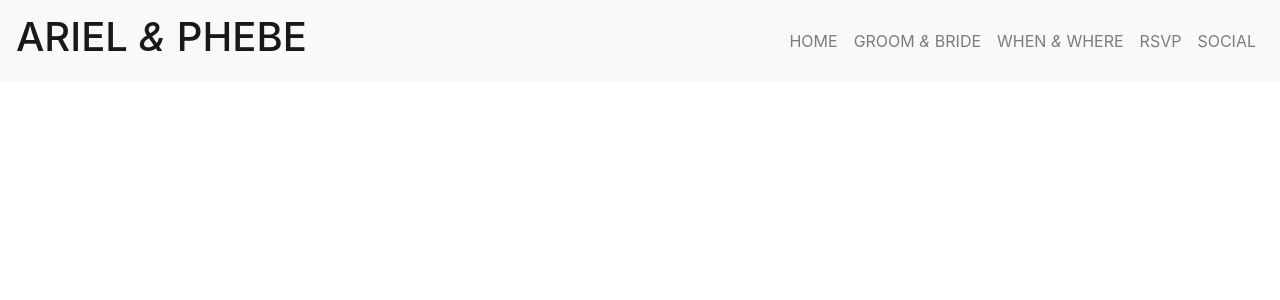
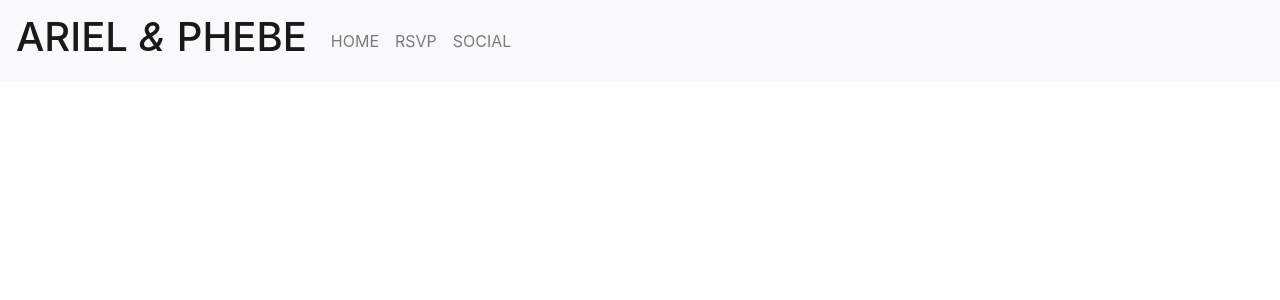
Before and after one commit to arielmagbanua/react.ariel-and-phebe, a React (Create React App) app: page / in a window 1280 px wide. Shown: the top 300 px of the page. Built offline with nearby package versions, Linux system fonts and the light colour scheme.

Commit message:
Added router links.

```diff
--- a/src/shared/components/AppNavbar.tsx
+++ b/src/shared/components/AppNavbar.tsx
@@ -1,20 +1,21 @@
 import React from 'react';
 import { Navbar, Nav } from 'react-bootstrap';
+import { Link } from 'react-router-dom';
 
 import styles from './AppNavbar.module.scss'
 
 const AppNavbar: React.FC = () => {
   return (
-    <Navbar bg="light" variant="light">
-      <Navbar.Brand className={styles['all-caps']} href="/">
+    <Navbar className={styles['all-caps']} bg="light" variant="light">
+      <Navbar.Brand href="/">
         <h1>Ariel <em>&amp;</em> Phebe</h1>
       </Navbar.Brand>
-      <Nav className="ml-auto">
-        <Nav.Link className={styles['all-caps']} href="/">Home</Nav.Link>
-        <Nav.Link className={styles['all-caps']} href="/groom-and-bride">Groom <em>&amp;</em> Bride</Nav.Link>
-        <Nav.Link className={styles['all-caps']} href="/when-and-where">When <em>&amp;</em> Where</Nav.Link>
-        <Nav.Link className={styles['all-caps']} href="/rsvp">Rsvp</Nav.Link>
-        <Nav.Link className={styles['all-caps']} href="/social">Social</Nav.Link>
+      <Nav className="mr-auto">
+        <Link className="nav-link" to="/">Home</Link>
+        {/*<Nav.Link className={styles['all-caps']} href="/groom-and-bride">Groom <em>&amp;</em> Bride</Nav.Link>*/}
+        {/*<Nav.Link className={styles['all-caps']} href="/when-and-where">When <em>&amp;</em> Where</Nav.Link>*/}
+        <Link className="nav-link" to="/rsvp">Rsvp</Link>
+        <Link className="nav-link" to="/social">Social</Link>
       </Nav>
     </Navbar>
   );
```
